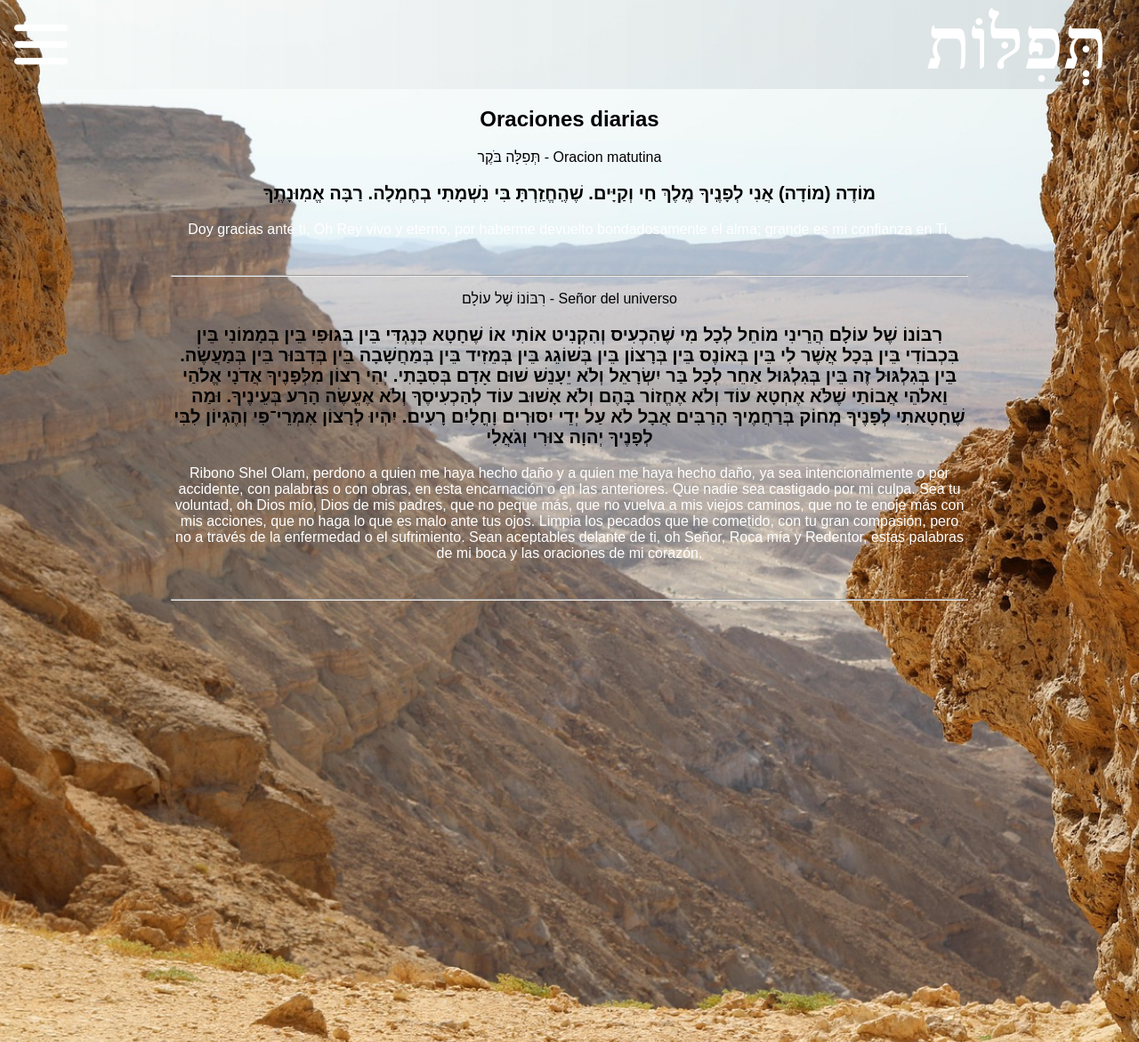
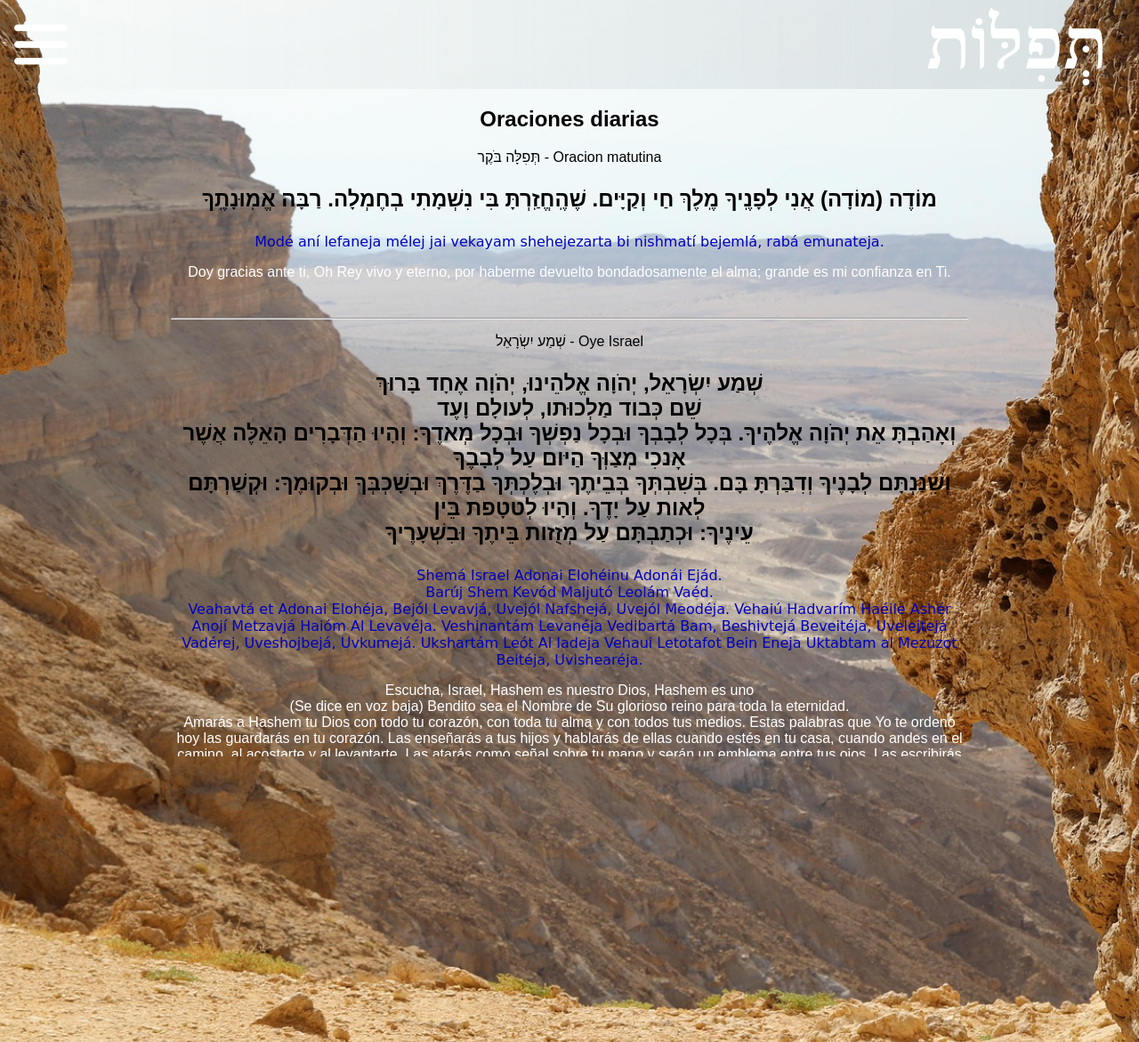
Before and after one commit to fran815/tanaj, a Flask app: page /tefilot in a window 1280 px wide. Shown: the top 1171 px of the page at 89% size. Run offline with Flask 3, Linux system fonts and the light colour scheme.

Commit message:
update 0.9

```diff
--- a/static/css/tefilot_layout.css
+++ b/static/css/tefilot_layout.css
@@ -107,13 +107,13 @@
 /* TEXTS */
 .hebrew {
     font-weight: bold;
-    font-size: 20px;
+    font-size: 24px;
 }
 .fonet {
-    display: none;
+    /* display: none; */
 
     font-family: cursive;
-    color: rgb(156, 0, 0);
+    color: rgb(2, 2, 189);
 }
 .spanish {
     color: white;
--- a/templates/tefilot.html
+++ b/templates/tefilot.html
@@ -45,6 +45,32 @@
                 <hr>
 
                 <section>
+                    <p>שְׁמַע יִשְׂרָאֵל - Oye Israel</p>
+                    <p class="hebrew">
+                        שְׁמַע יִשְׂרָאֵל, יְהֹוָה אֱלהֵינוּ, יְהֹוָה אֶחָד בָּרוּךְ
+                        <br>שֵׁם כְּבוד מַלְכוּתו, לְעולָם וָעֶד
+                        <br>וְאָהַבְתָּ אֵת יְהֹוָה אֱלהֶיךָ. בְּכָל לְבָבְךָ וּבְכָל נַפְשְׁךָ וּבְכָל מְאדֶךָ: וְהָיוּ הַדְּבָרִים הָאֵלֶּה אֲשֶׁר אָנכִי מְצַוְּךָ הַיּום עַל לְבָבֶךָ
+                        <br>וְשִׁנַּנְתָּם לְבָנֶיךָ וְדִבַּרְתָּ בָּם. בְּשִׁבְתְּךָ בְּבֵיתֶךָ וּבְלֶכְתְּךָ בַדֶּרֶךְ וּבְשָׁכְבְּךָ וּבְקוּמֶךָ: וּקְשַׁרְתָּם לְאות עַל יָדֶךָ. וְהָיוּ לְטטָפת בֵּין
+                        <br>עֵינֶיךָ: וּכְתַבְתָּם עַל מְזֻזות בֵּיתֶךָ וּבִשְׁעָרֶיךָ
+                    </p>
+                    <div class="fonet">
+                        <p>
+                            Shemá Israel Adonai Elohéinu Adonái Ejád.<br>
+                            Barúj Shem Kevód Maljutó Leolám Vaéd.<br>
+                            Veahavtá et Adonai Elohéja, Bejól Levavjá, Uvejól Nafshejá, Uvejól Meodéja. Vehaiú Hadvarím Haéile Ashér Anojí Metzavjá Haióm Al Levavéja. Veshinantám Levanéja Vedibartá Bam, Beshivtejá Beveitéja, Uvelejtejá Vadérej, Uveshojbejá, Uvkumejá. Ukshartám Leót Al Iadeja Vehaui Letotafot Bein Eneja Uktabtam al Mezuzot Beitéja, Uvishearéja.
+                        </p>
+                    </div>
+                    <p class="spanish">
+                        Escucha, Israel, Hashem es nuestro Dios, Hashem es uno<br>
+                        (Se dice en voz baja) Bendito sea el Nombre de Su glorioso reino para toda la eternidad.<br>
+                        Amarás a Hashem tu Dios con todo tu corazón, con toda tu alma y con todos tus medios. Estas palabras que Yo te ordeno hoy las guardarás en tu corazón. Las enseñarás a tus hijos y hablarás de ellas cuando estés en tu casa, cuando andes en el camino, al acostarte y al levantarte. Las atarás como señal sobre tu mano y serán un emblema entre tus ojos. Las escribirás en las entradas de tu casa y en tus portales.
+                    </p>
+                    <br>
+                </section>
+
+                <hr>
+
+                <section>
                     <p>רִבּוֹנוֹ שֶׁל עוֹלָם - Señor del universo</p>
                     <p class="hebrew">רִבּוֹנוֹ שֶׁל עוֹלָם
                         הֲרֵינִי מוֹחֵל
@@ -84,9 +110,9 @@
                         לְפָנֶיךָ
                         יְהוָה צוּרִי וְגֹאֲלִי</p>
                     <div class="fonet">
-                        <p>Modé aní lefaneja mélej jai vekayam shehejezarta bi nishmatí bejemlá, rabá emunateja.</p>
+                        <p>(En proceso...)</p>
                     </div>
-                    <p class="spanish">Ribono Shel Olam,
+                    <p class="spanish">Señor del universo,
                         perdono
                         a quien me haya hecho daño
                         y a quien me haya hecho
```
